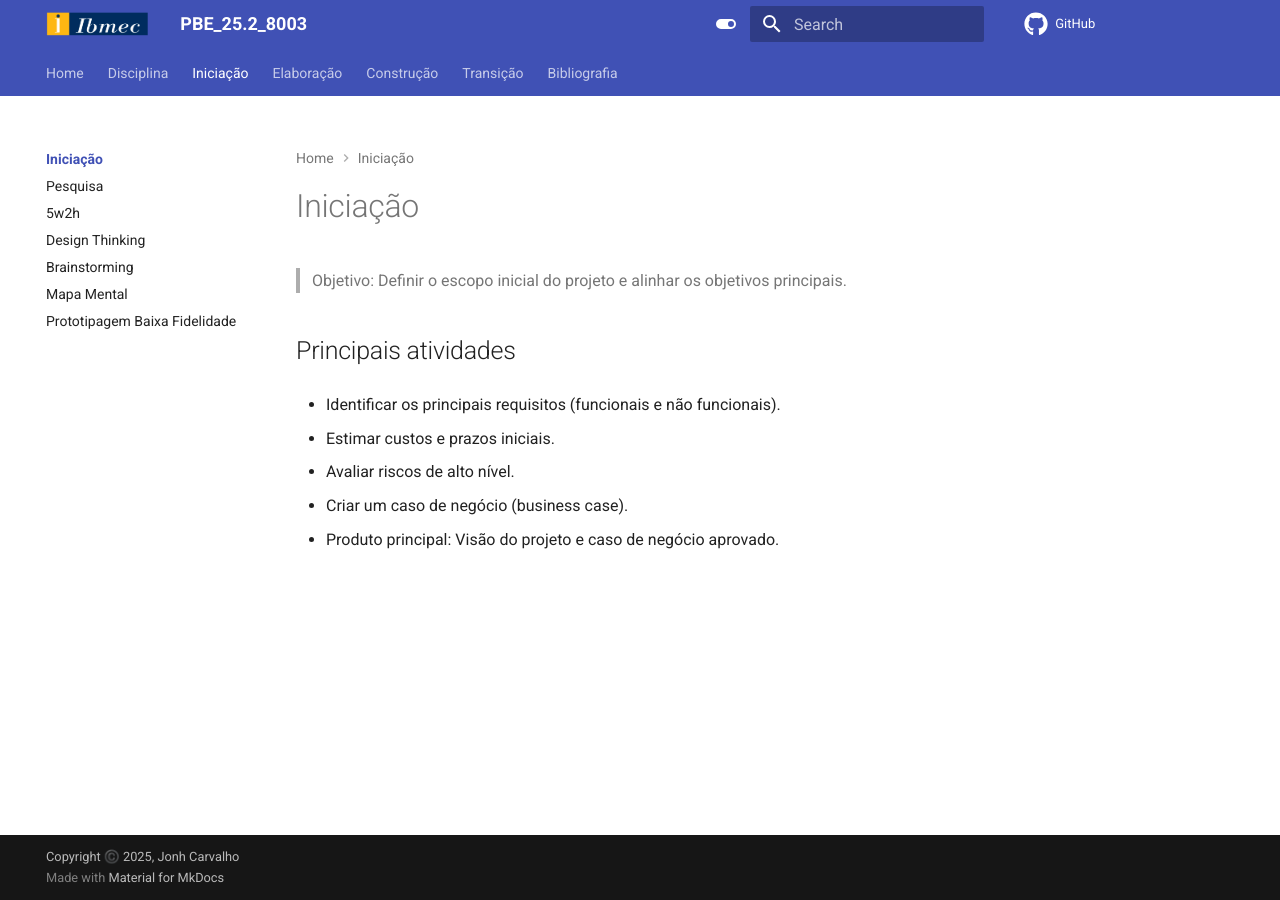
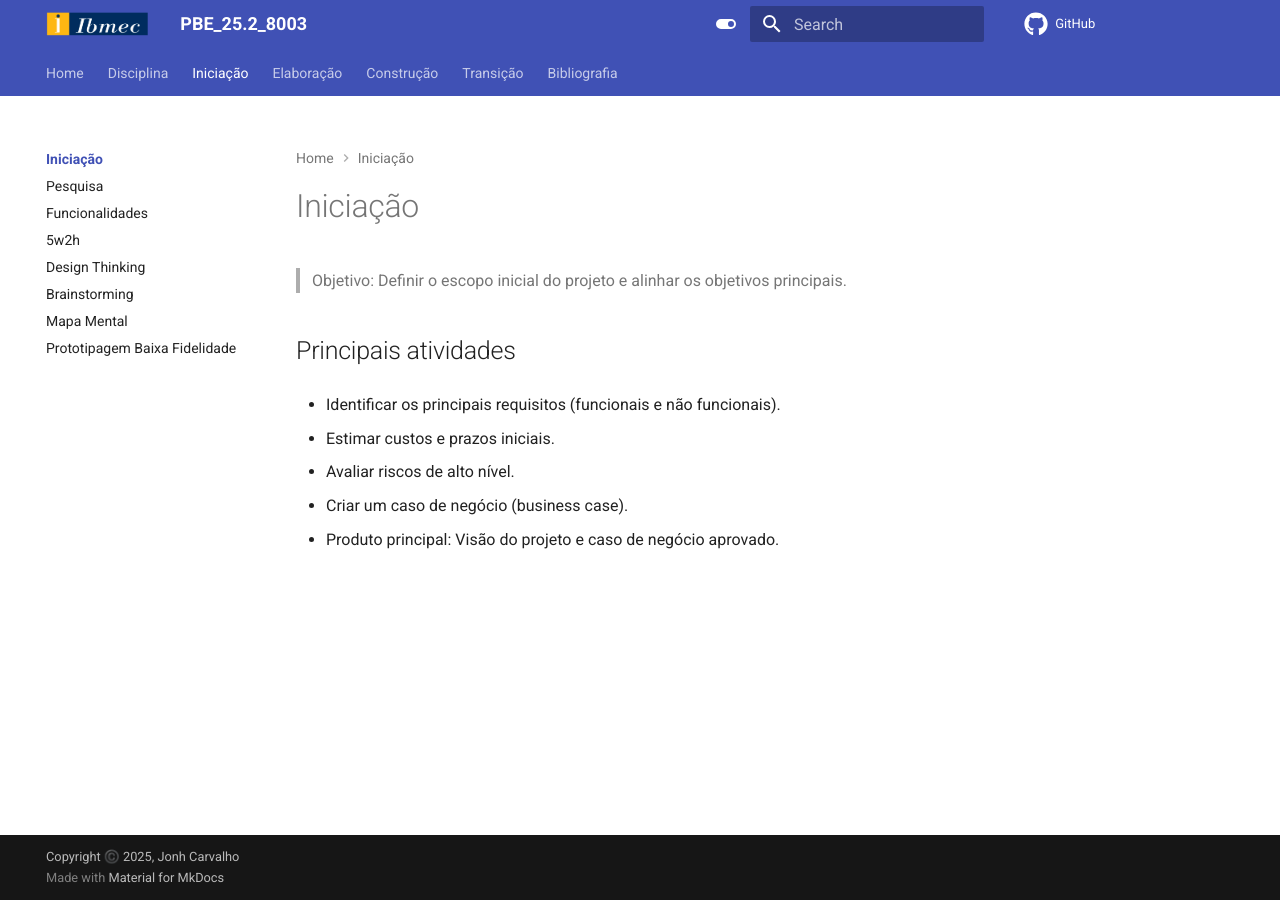
Before and after one commit to Projetos-de-Extensao/PBE_25.2_8003_II, an MkDocs documentation site: the page built from docs/Iniciacao/index.md, in a window 1280 px wide. Built offline with MkDocs 1.6.1 and Material for MkDocs 9.7.7, drawn with Linux system fonts in a browser that asks for light colours; comment, search, counter and statistics services are not loaded.

Commit message:
funcionalidades

```diff
--- a/mkdocs.yml
+++ b/mkdocs.yml
@@ -16,6 +16,7 @@ nav:
   - Iniciação:
       - Index: Iniciacao/index.md
       - Pesquisa: Iniciacao/pesquisa.md
+      - Funcionalidades : Iniciacao/funcionalidades.md
       - 5w2h: Iniciacao/5w2h.md
       - Design Thinking: Iniciacao/design_thinking.md
       - Brainstorming: Iniciacao/brainstorm.md
```
